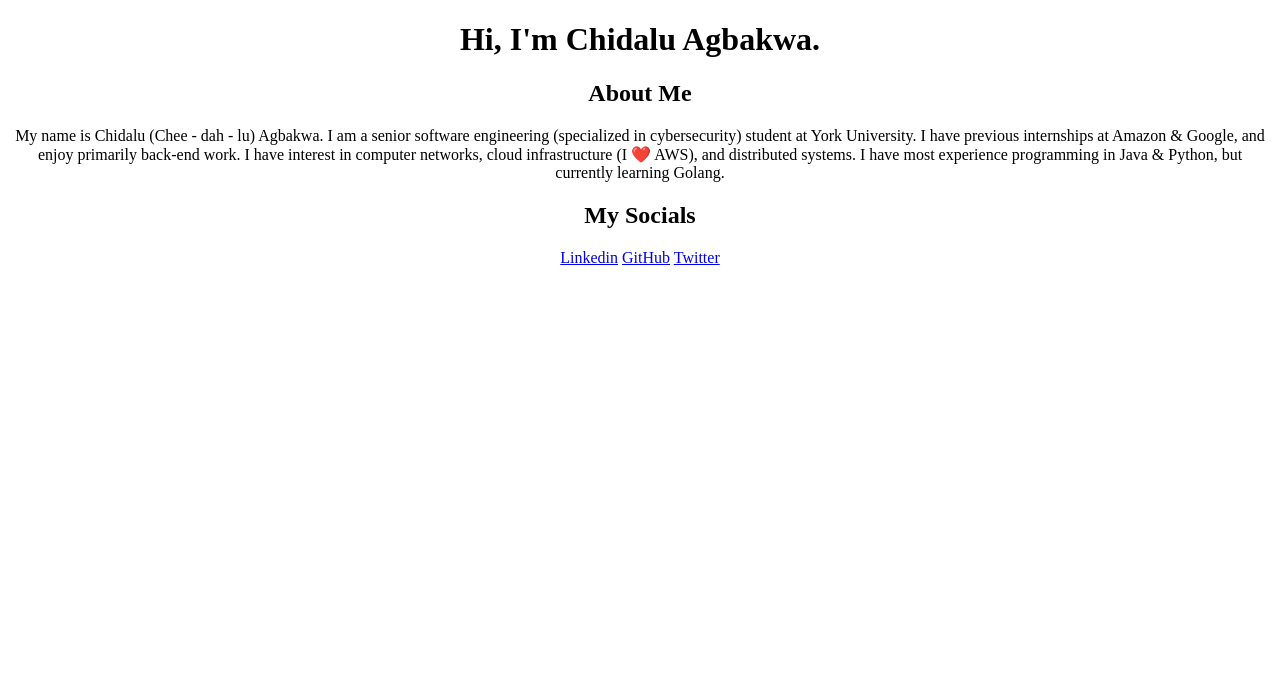
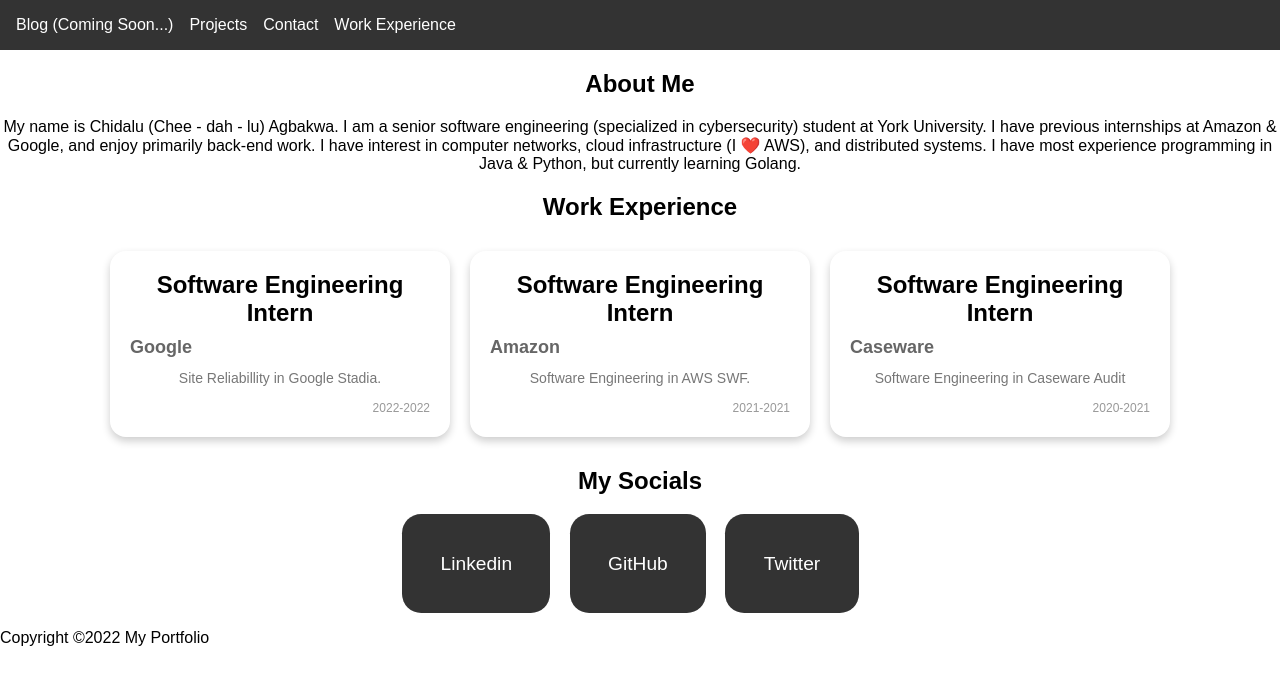
Before and after one commit to A-Chidalu/chidaluagbakwa.com, a plain HTML site: page index.html in a window 1280 px wide. Drawn offline with Linux system fonts and the light colour scheme.

Commit message:
Added Work Experience section to site

```diff
--- a/index.html
+++ b/index.html
@@ -9,20 +9,60 @@
     <title>Home | Chidalu Agbakwa</title>
 </head>
 <body>
-    <h1>Hi, I'm Chidalu Agbakwa.</h1>
-    <div class="aboutMe">
+    <header>
+        <nav>
+          <ul>
+            <li><a href="#blog">Blog (Coming Soon...)</a></li>
+            <li><a href="https://www.github.com/A-Chidalu">Projects</a></li>
+            <li><a href="#contact">Contact</a></li>
+            <li><a href="#work-experience">Work Experience</a></li>
+          </ul>
+        </nav>
+    </header>
+    <main>
+        <section id="about">
             <h2>About Me</h2>
             <p>My name is Chidalu (Chee - dah - lu) Agbakwa. I am a senior software engineering (specialized in cybersecurity) student at York University.
                 I have previous internships at Amazon & Google, and enjoy primarily back-end work.
                 I have interest in computer networks, cloud infrastructure (I ❤️ AWS), and distributed systems.
                 I have most experience programming in Java & Python, but currently learning Golang.
             </p>
+        </section>
+        <section id="work-experience">
+            <h2>Work Experience</h2>
+            <div class="card-container">
+                <div class="card">
+                  <h3>Software Engineering Intern</h3>
+                  <h4>Google</h4>
+                  <p>Site Reliabillity in Google Stadia.</p>
+                  <p class="date">2022-2022</p>
                 </div>
-    <div class="socials">
+                <div class="card">
+                  <h3>Software Engineering Intern</h3>
+                  <h4>Amazon</h4>
+                  <p>Software Engineering in AWS SWF.</p>
+                  <p class="date">2021-2021</p>
+                </div>
+                <div class="card">
+                  <h3>Software Engineering Intern</h3>
+                  <h4>Caseware</h4>
+                  <p>Software Engineering in Caseware Audit</p>
+                  <p class="date">2020-2021</p>
+                </div>
+              </div>
+          </section>
+        <section id="socials">
             <h2>My Socials</h2>
+            <div class="social">
                 <a href="https://www.linkedin.com/in/a-chidalu/">Linkedin</a>
                 <a href="https://www.github.com/A-Chidalu">GitHub</a>
                 <a href="https://twitter.com/CAgbakwa">Twitter</a>
             </div>
+        </section>
+
+    </main>
+    <footer>
+        <p>Copyright ©2022 My Portfolio</p>
+    </footer>
 </body>
 </html>
--- a/styles.css
+++ b/styles.css
@@ -1,7 +1,100 @@
-div {
-    text-align: center
+body{
+    font-family: Arial, sans-serif;
+    margin: 0;
+    padding: 0;
 }
 
-h1 {
-    text-align: center
+header {
+    background-color: #333;
+    color: #fff;
+    padding: 1rem;
 }
+
+header nav ul {
+    list-style-type: none;
+    margin: 0;
+    padding: 0;
+    display: flex;
+}
+
+header nav ul li {
+    margin-right: 1rem;
+}
+
+header nav ul li a {
+    color: #fff;
+    text-decoration: none;
+}
+
+main section p {
+    text-align: center;
+}
+
+main section h2,h3 {
+    text-align: center;
+}
+
+.card-container {
+    display: flex;
+    flex-wrap: wrap;
+    justify-content: center;
+  }
+
+  .social {
+    display: flex;
+    justify-content: center;
+  }
+
+  .social a {
+    text-decoration: none;
+    margin-right: 1em;
+    padding: 2em;
+    background-color: #333;
+    border-radius: 1em;
+    color: white;
+    font-size: 1.2em;
+  }
+
+  .card {
+    width: 300px;
+    margin: 10px;
+    padding: 20px;
+    box-shadow: 0 4px 8px 0 rgba(0, 0, 0, 0.2);
+    transition: 0.3s;
+    border-radius: 1rem;
+  }
+
+  .card:hover {
+    box-shadow: 0 8px 16px 0 rgba(0, 0, 0, 0.2);
+  }
+
+  .card h3, .card h4, .card p, .card .date {
+    margin: 0;
+    padding: 0;
+  }
+
+  .card h3 {
+    font-size: 24px;
+    font-weight: bold;
+    margin-bottom: 10px;
+  }
+
+  .card h4 {
+    font-size: 18px;
+    font-weight: bold;
+    color: #666;
+    margin-bottom: 10px;
+  }
+
+  .card p {
+    font-size: 14px;
+    line-height: 1.5;
+    color: #777;
+    margin-bottom: 10px;
+  }
+
+  .card .date {
+    font-size: 12px;
+    color: #999;
+    text-align: right;
+  }
```
Lines whose indentation alone changed are shown as unchanged.
